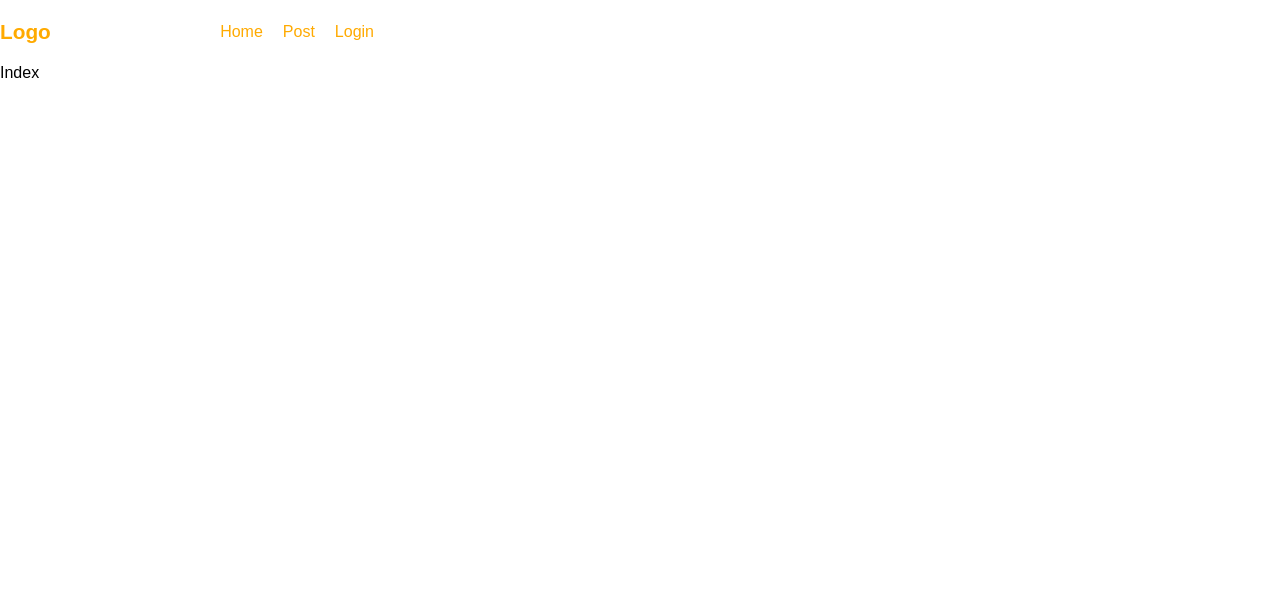
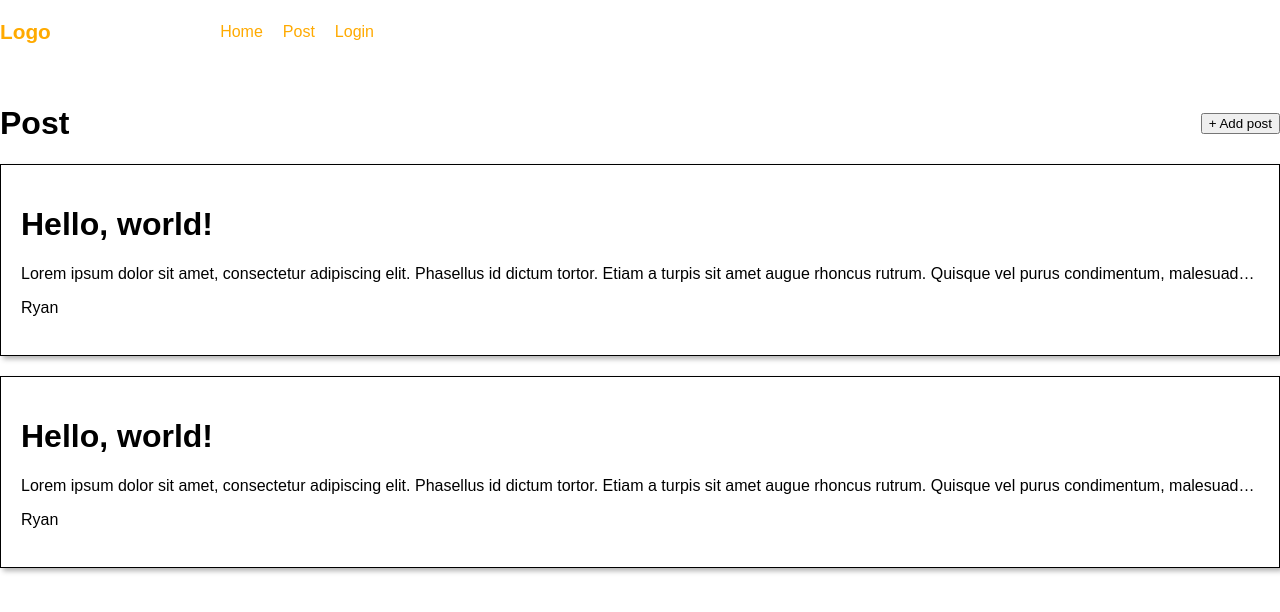
Before and after one commit to Ryan-Willpower/microservice-frontend, a React (Create React App) app: page / in a window 1280 px wide. Shown: the top 612 px of the page. Built offline with nearby package versions, Linux system fonts and the light colour scheme.

Commit message:
[post]  add post component

```diff
--- a/src/commons/navbar.tsx
+++ b/src/commons/navbar.tsx
@@ -8,6 +8,7 @@ const NavbarMain = styled.div`
   justify-content: space-between;
   align-items: center;
   padding: 20px 0;
+  margin-bottom: 20px;
 
   strong {
     font-size: 1.3rem;
--- /dev/null
+++ b/src/components/post.tsx
@@ -0,0 +1,29 @@
+import React from 'react'
+import styled from '@emotion/styled'
+
+import { PostData } from '../types/data'
+
+const PostMain = styled.div`
+  height: 150px;
+  border: 1px solid hsl(0, 0%, 0%);
+  box-shadow: 3px 3px 5px hsla(0, 0%, 0%, 0.3);
+  padding: 20px;
+  margin-bottom: 20px;
+
+  > p {
+    white-space: nowrap;
+    overflow: hidden;
+    text-overflow: ellipsis;
+  }
+`
+
+export const Post: React.FC<PostData> = ({ postData }) => {
+  const { author, title, content } = postData
+  return (
+    <PostMain>
+      <h1>{title}</h1>
+      <p>{content}</p>
+      <div>{author}</div>
+    </PostMain>
+  )
+}
--- /dev/null
+++ b/src/components/postHeader.tsx
@@ -0,0 +1,17 @@
+import React from "react";
+import styled from "@emotion/styled";
+
+const PostheaderMain = styled.div`
+  display: flex;
+  justify-content: space-between;
+  align-items: center;
+`;
+
+export const PostHeader: React.FC = () => {
+  return (
+    <PostheaderMain>
+      <h1>Post</h1>
+      <button>+ Add post</button>
+    </PostheaderMain>
+  );
+};
--- a/src/pages/index.tsx
+++ b/src/pages/index.tsx
@@ -1,3 +1,17 @@
-import React from "react";
+import React from 'react'
 
-export const Index = () => <div>Index</div>;
+import { PostHeader } from '../components/postHeader'
+import { Post } from '../components/post'
+// @todo #1 add actual data
+import { data } from '../utils/mock'
+
+export const Index = () => (
+  <div>
+    <PostHeader>
+      <h1>Post</h1>
+      <button>+ Add post</button>
+    </PostHeader>
+    <Post postData={data} />
+    <Post postData={data} />
+  </div>
+)
--- /dev/null
+++ b/src/utils/mock.ts
@@ -0,0 +1,11 @@
+export const data = {
+  author: "Ryan",
+  title: "Hello, world!",
+  content: `Lorem ipsum dolor sit amet, consectetur adipiscing elit. Phasellus id dictum tortor. Etiam a turpis sit amet augue rhoncus rutrum. Quisque vel purus condimentum, malesuada felis id, ultrices urna. Nulla interdum dignissim nulla, vitae mollis erat venenatis quis. Maecenas tempus ut nibh non sollicitudin. Ut in orci pretium, elementum nulla ut, mattis nisl. Sed vel lobortis erat. Cras eu enim enim. Curabitur interdum, tellus vel ornare suscipit, velit urna pulvinar elit, molestie finibus lectus est eget metus. Suspendisse gravida ligula et tincidunt aliquet. Aenean lacinia ut metus in feugiat.
+
+  Praesent libero nisl, aliquet eleifend ante ac, iaculis eleifend orci. Sed orci nulla, volutpat et nunc vel, blandit pharetra enim. Fusce nec venenatis sapien, quis semper ligula. Vivamus fringilla egestas enim id consequat. In vitae laoreet mauris. In sodales tellus in libero mollis tincidunt. In posuere facilisis mi. Aenean consectetur nisi semper orci lacinia vulputate. Proin ac mauris tortor.
+
+  Pellentesque tempor vulputate nibh id malesuada. Integer vitae ornare enim. Vivamus blandit maximus libero eu vestibulum. Etiam luctus, nisl eget egestas porttitor, ex turpis ultrices augue, ac tincidunt sem eros vel nisi. Donec pellentesque rhoncus mi eu semper. Donec tempus eros nisl, eu feugiat justo pharetra vitae. Sed congue nec quam in placerat. Quisque eu dignissim odio. Quisque convallis, lacus vel accumsan varius, quam leo scelerisque arcu, sed scelerisque metus lectus eget risus. Praesent et imperdiet ipsum. Sed dapibus leo sapien, sit amet laoreet enim dapibus eu. Nullam congue facilisis ullamcorper. Pellentesque posuere sit amet purus at vehicula. Morbi et interdum dolor.
+
+  In finibus eu leo ac tempor. Praesent a nisi quis dui pulvinar sollicitudin blandit eget tellus. Nullam pharetra nulla quis augue iaculis mollis. Vivamus tincidunt, dui cursus ultrices euismod, ligula tortor pharetra massa, id mattis ante felis ac lacus. Nam congue eget neque quis rutrum. Aenean nec urna vitae massa molestie mollis vel non ligula. Sed luctus eu ex sed laoreet. Nullam at metus ut lacus tincidunt tincidunt nec vel tellus. Morbi aliquet faucibus urna sed dignissim. Donec tristique tristique elit, eget tempus quam tempus at. Nunc ut justo quis nulla iaculis tristique. Aenean laoreet, enim in sollicitudin bibendum, quam felis luctus libero, eget consectetur metus dolor non augue. Aliquam lacinia nunc in tristique fringilla. Ut non lectus aliquam, blandit lectus a, porta diam. Orci varius natoque penatibus et magnis dis parturient montes, nascetur ridiculus mus.`
+};
```
Also changed, not shown: src/types/data.d.ts (added, +9 -0 lines).
